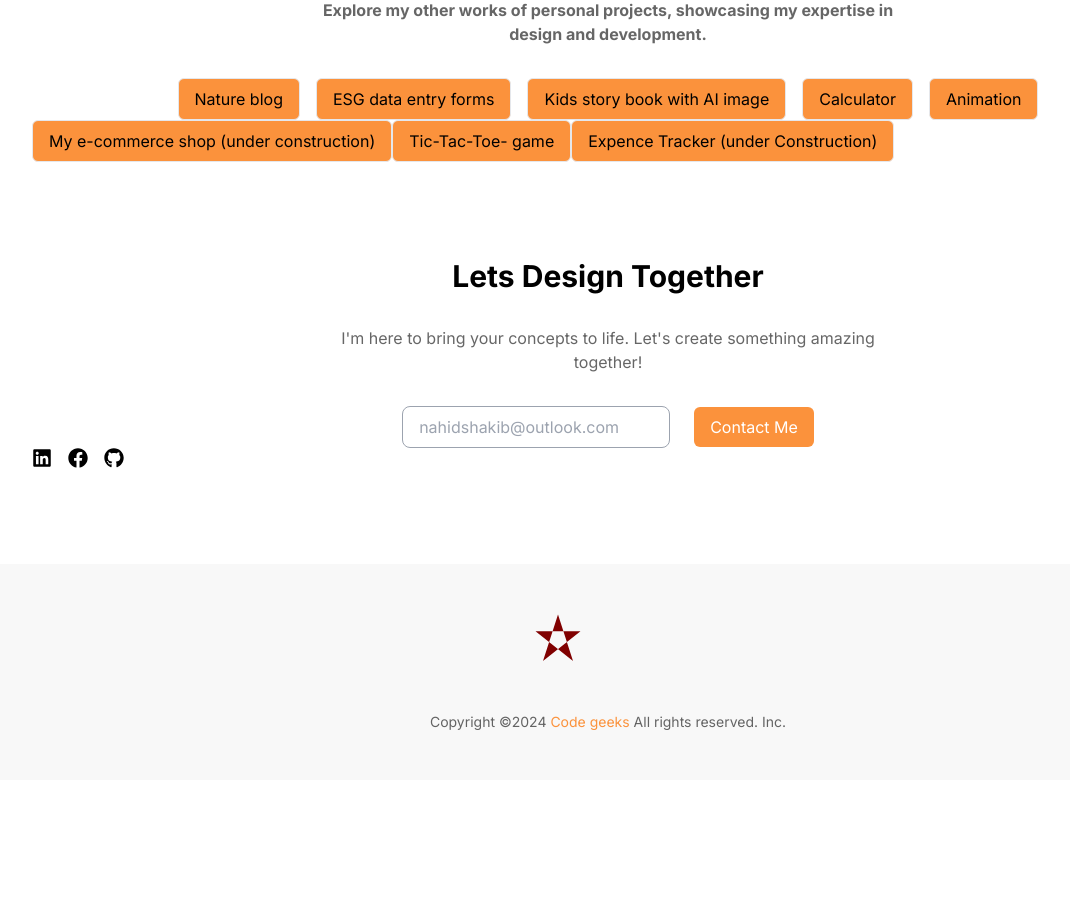
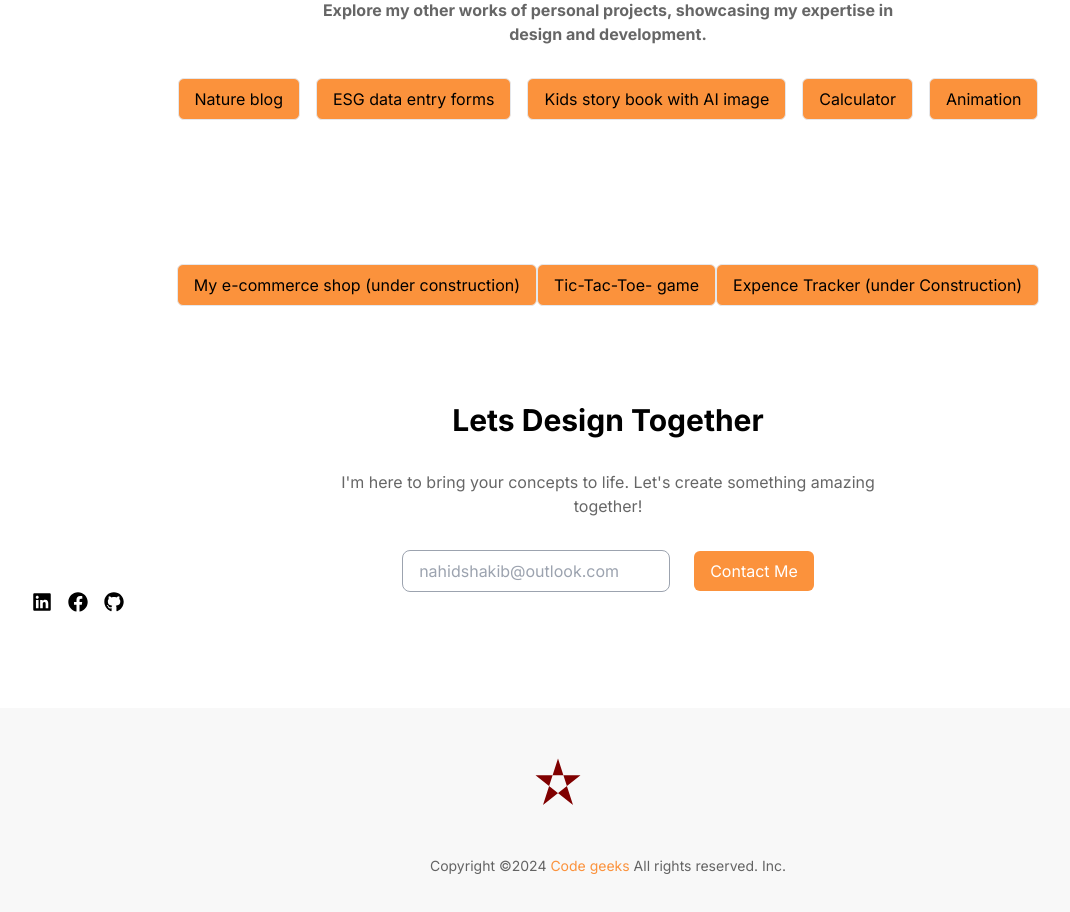
Before and after one commit to NahidKakon/myprotfolio3, a Next.js app: page / in a window 1280 px wide. Shown: the part 2580-3492 px from the top of the page, without its empty margins (32-1102 px from the left). Before the commit the page ends 3376 px from the top, so only its background shows below. Built offline with nearby package versions, Linux system fonts and the light colour scheme.

Commit message:
Update ProjectsSection.jsx
Signed-off-by: NahidKakon <nahidshakib@outlook.com>

```diff
--- a/app/sections/ProjectsSection.jsx
+++ b/app/sections/ProjectsSection.jsx
@@ -65,9 +65,9 @@ function ProjectsSection() {
          </Link>
         </Button>
       </div>
+      <br/>    <br/>    <br/>    <br/>    <br/>    <br/>
 
-      <div>
-{/*       <div className="flex justify-center"> */}
+      <div className="flex justify-center">
        <Button className="text-black bg-orange-400
         bg-orange-4500 border margin-top: 10px hover:bg-orange-600 hover:border-orange-400">
          <Link
```
